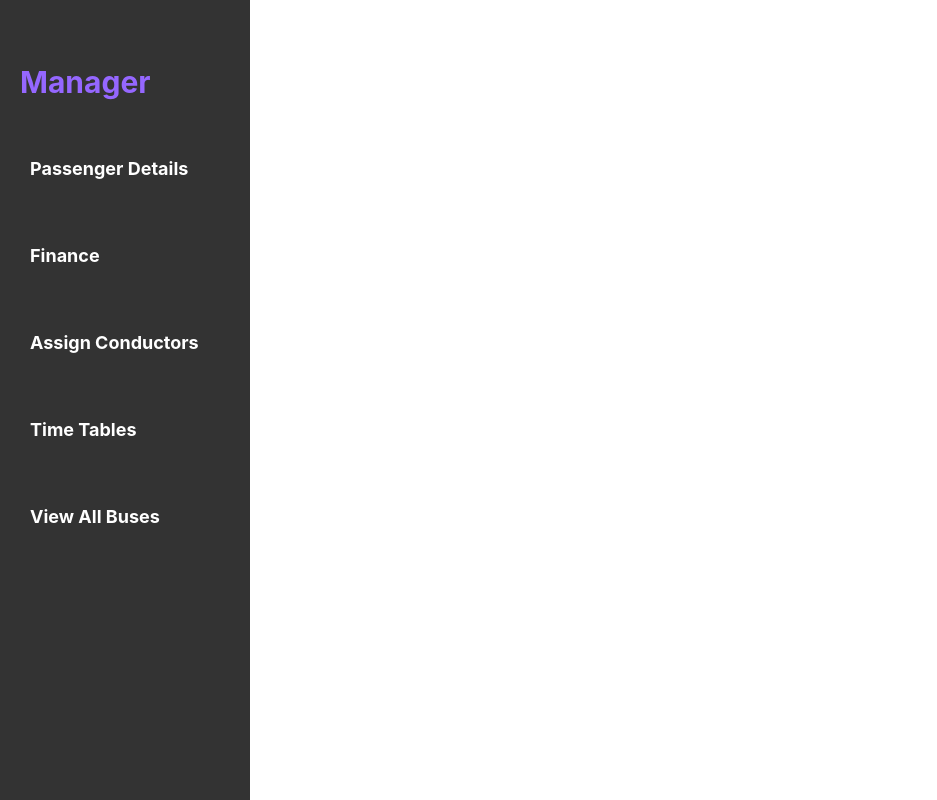
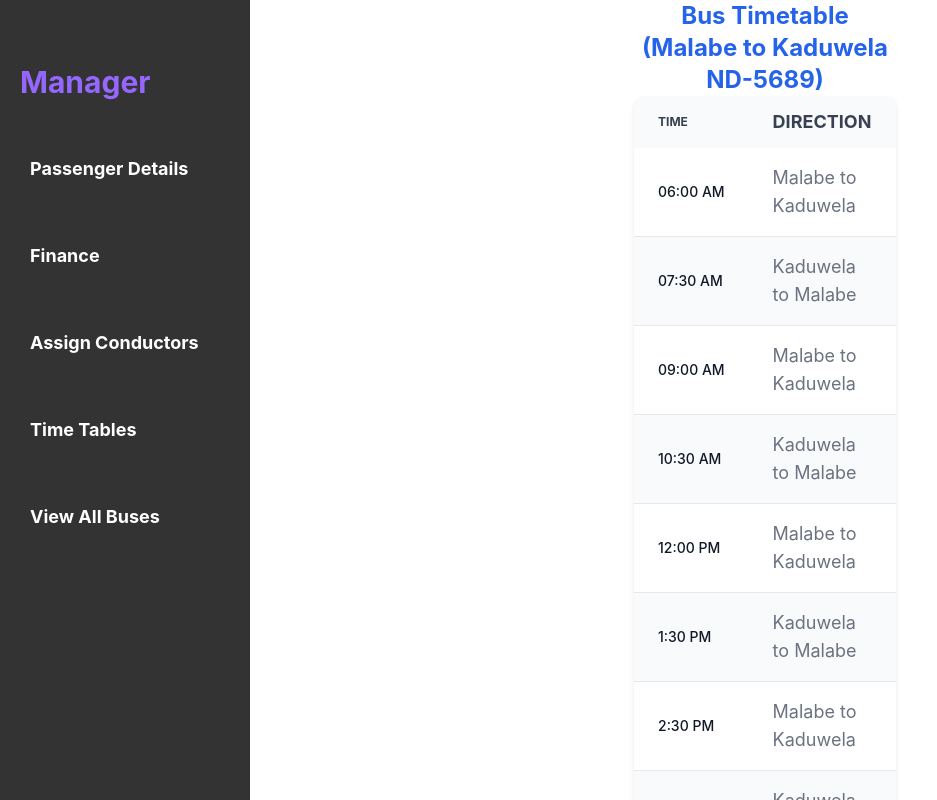
Before and after one commit to IT21177828/CSSE-Ticketing-System, a React (Create React App) app in the folder frontend/: page /manager/timeTab in a window 1280 px wide. Shown: the whole page, without its empty margins (0-937 px from the left). Built offline with nearby package versions, Linux system fonts and the light colour scheme.

Commit message:
time table added4

```diff
--- a/frontend/src/App.js
+++ b/frontend/src/App.js
@@ -5,8 +5,6 @@ import Registration from "./pages/Registration";
 import Dashboard from "./components/Dashboard/Dashboard";
 import ManagerDashboard from "./components/ManagerDashboard/ManagerDashboard";
 import BusDetails from "./pages/BusDetails";
-import BusSchedulePage from "./components/BusSchedulePage";
-
 
 function App() {
   return (
@@ -17,7 +15,6 @@ function App() {
         <Route path="/admin/*" element={<Dashboard />} />
         <Route path="/manager/*" element={<ManagerDashboard />} />
         <Route path="/card" element={<BusDetails />} />
-        <Route path="/timetable" element={<BusSchedulePage />}/>
       </Routes>
     </Router>
   );
--- a/frontend/src/components/ManagerDashboard/ManagerDashboard.js
+++ b/frontend/src/components/ManagerDashboard/ManagerDashboard.js
@@ -5,6 +5,7 @@ import AssignConductorForm from "../AssignConductorForm";
 import LandingDashboard from "./LandingDashboard";
 import UserSelection from "../../pages/UserSelection";
 import BusDetails from "../../pages/BusDetails";
+import BusSchedulePage from "../BusSchedulePage";
 
 const ManagerDashboard = () => {
   return (
@@ -28,7 +29,7 @@ const ManagerDashboard = () => {
             </Link>
           </li>
           <li>
-            <Link to="/" className="sidebar-link">
+            <Link to="timeTab/" className="sidebar-link">
               Time Tables
             </Link>
           </li>
@@ -45,6 +46,7 @@ const ManagerDashboard = () => {
           <Route path="assign" element={<AssignConductorForm />} />
           <Route path="passenger" element={<UserSelection />} />
           <Route path="card" element={<BusDetails />} />
+          <Route path="timeTab" element={<BusSchedulePage />} />
         </Routes>
       </div>
     </div>
```
